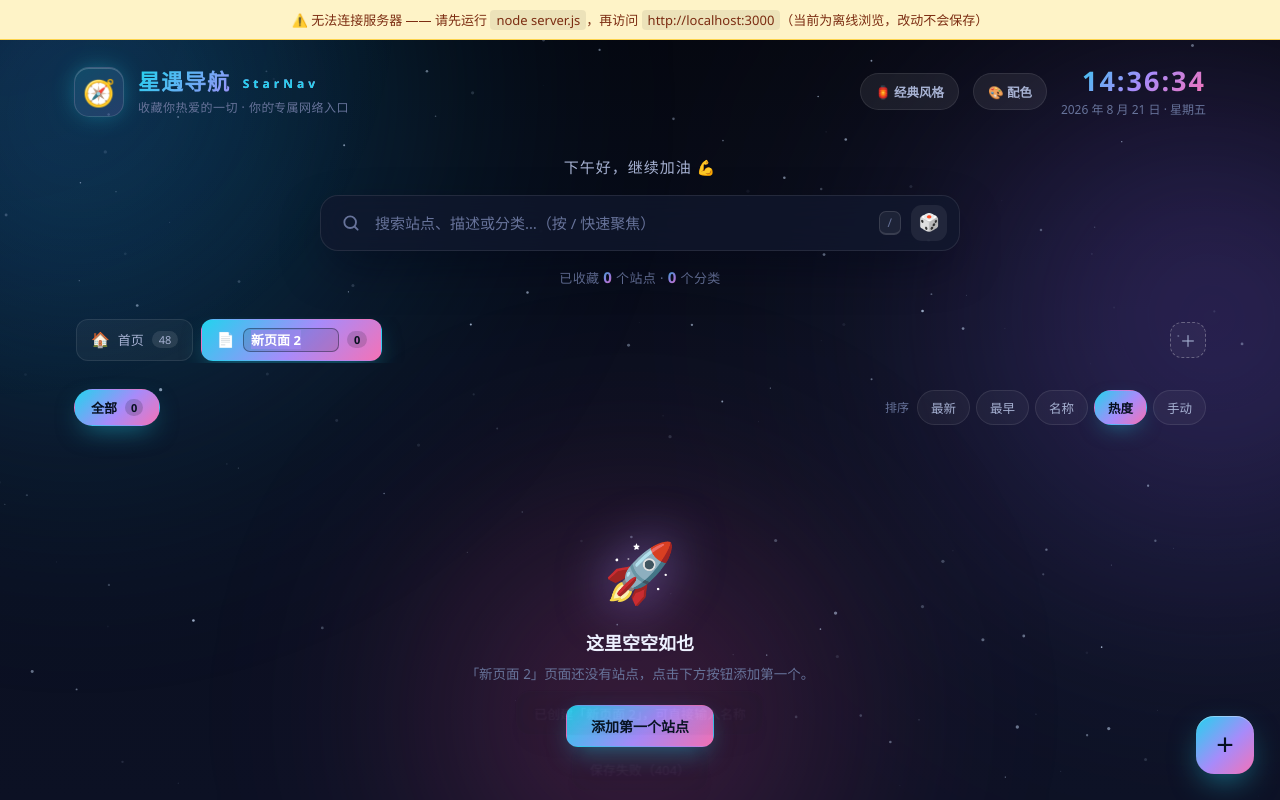
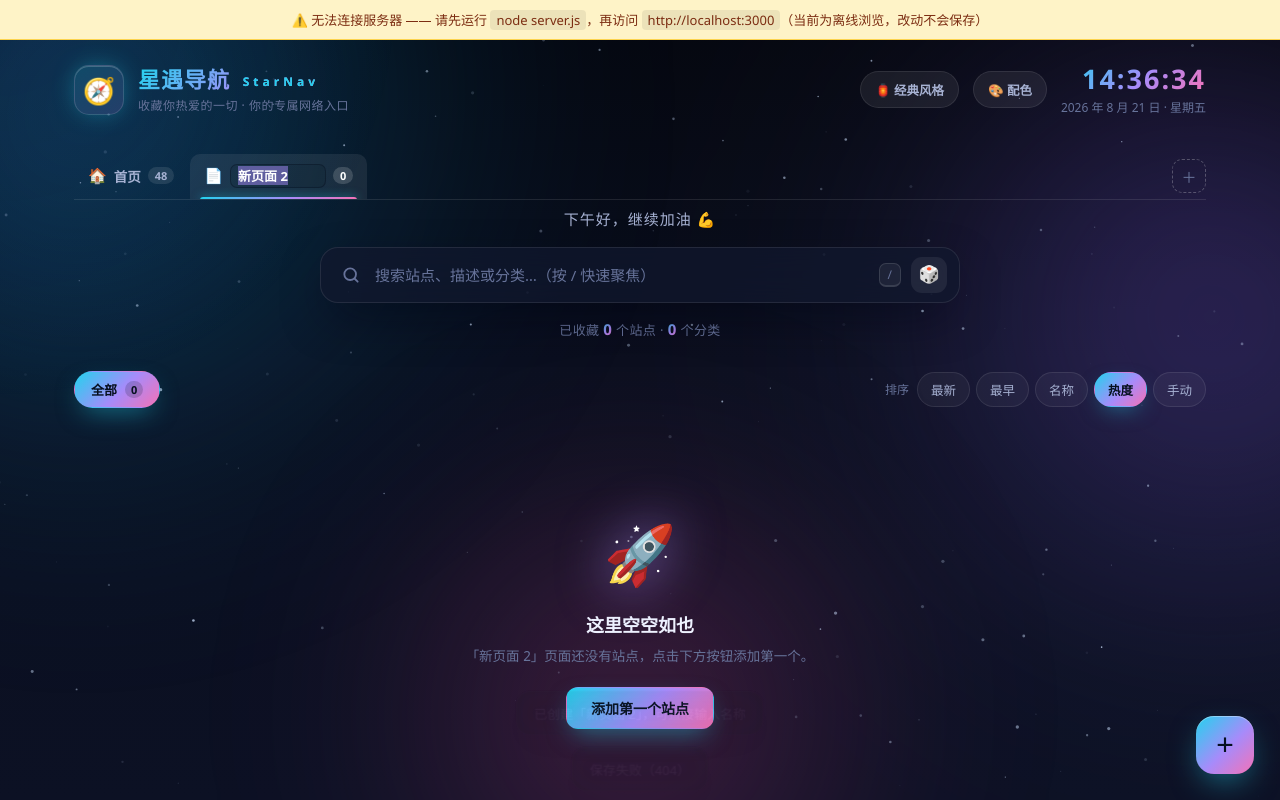
Before and after one commit to caigen18/starnav, a website: page index.html in a window 1280 px wide. Both pictures are taken after a click on the button "新建页面". Shown: the top 800 px of the page. Drawn offline with Linux system fonts and the light colour scheme; no server answers.

Commit message:
自定义页面标签栏改版：置顶 + 下划线式标签样式（与分类胶囊明显区分）
- 标签栏移到顶栏正下方
- 页面标签改为浏览器标签页风格：透明底、渐变下划线指示当前页
- 与分类胶囊（圆角药丸）视觉完全区分

```diff
--- a/css/style.css
+++ b/css/style.css
@@ -110,7 +110,7 @@ body {
   align-items: center;
   justify-content: space-between;
   gap: 16px;
-  padding: 26px 0 30px;
+  padding: 24px 0 18px;
 }
 
 .logo { display: flex; align-items: center; gap: 14px; }
@@ -330,21 +330,24 @@ body {
 }
 .chip.active .cnt { background: rgba(6, 16, 31, 0.18); color: inherit; }
 
-/* ---- 页面标签栏（自定义页面） ---- */
+/* ---- 页面标签栏（自定义页面）----
+   下划线式标签（类浏览器标签页）：与分类胶囊（圆角药丸）明显区分
+   ------------------------------------------------------------ */
 
 .pages-bar {
   display: flex;
   align-items: center;
-  gap: 10px;
-  margin-top: 24px;
+  gap: 12px;
+  margin-top: 20px;
+  padding-bottom: 0;
+  border-bottom: 1px solid rgba(255, 255, 255, 0.1);
 }
 .pages-tabs {
   position: relative;
   display: flex;
-  gap: 8px;
+  gap: 2px;
   overflow-x: auto;
   scrollbar-width: none;
-  padding: 2px;
   flex: 1;
   min-width: 0;
 }
@@ -354,27 +357,36 @@ body {
   position: relative;
   display: flex;
   align-items: center;
-  gap: 8px;
+  gap: 7px;
   flex-shrink: 0;
-  padding: 8px 14px;
-  font-size: 13px;
-  font-weight: 500;
+  padding: 10px 14px 11px;
+  font-size: 13.5px;
+  font-weight: 600;
   color: var(--text-1);
-  background: rgba(255, 255, 255, 0.045);
-  border: 1px solid var(--glass-border);
-  border-radius: 12px;
+  background: transparent;
+  border: 0;
+  border-radius: 10px 10px 0 0;
   cursor: pointer;
   user-select: none;
   white-space: nowrap;
-  transition: transform 0.2s, background 0.25s, color 0.25s, border-color 0.25s, box-shadow 0.25s;
+  transition: color 0.25s, background 0.25s;
 }
-.page-tab:hover { transform: translateY(-2px); color: var(--text-0); border-color: rgba(255, 255, 255, 0.2); background: rgba(255, 255, 255, 0.09); }
+.page-tab:hover { color: #fff; background: rgba(255, 255, 255, 0.06); }
 .page-tab.active {
-  color: #06101f;
-  font-weight: 700;
+  color: #fff;
+  background: rgba(255, 255, 255, 0.08);
+}
+/* 激活标签的渐变下划线（压住栏底线，像浏览器当前标签） */
+.page-tab.active::after {
+  content: '';
+  position: absolute;
+  left: 10px;
+  right: 10px;
+  bottom: -1px;
+  height: 3px;
+  border-radius: 3px 3px 0 0;
   background: var(--grad-main);
-  border-color: transparent;
-  box-shadow: 0 10px 26px -8px rgba(34, 211, 238, 0.5);
+  box-shadow: 0 0 10px color-mix(in srgb, var(--accent-1) 60%, transparent);
 }
 .page-ico { font-size: 15px; line-height: 1; }
 .page-cnt {
@@ -386,7 +398,7 @@ body {
   border-radius: 999px;
   background: rgba(255, 255, 255, 0.1);
 }
-.page-tab.active .page-cnt { background: rgba(6, 16, 31, 0.16); }
+.page-tab.active .page-cnt { background: rgba(255, 255, 255, 0.16); }
 
 .page-ops { display: none; align-items: center; gap: 2px; margin-left: 2px; }
 .page-tab:hover .page-ops { display: flex; }
@@ -419,17 +431,17 @@ body {
 
 .page-add {
   flex-shrink: 0;
-  width: 36px; height: 36px;
+  width: 34px; height: 34px;
   display: grid; place-items: center;
-  font-size: 16px;
-  color: var(--text-1);
-  background: rgba(255, 255, 255, 0.04);
-  border: 1px dashed rgba(255, 255, 255, 0.28);
-  border-radius: 12px;
+  font-size: 15px;
+  color: var(--text-2);
+  background: transparent;
+  border: 1px dashed rgba(255, 255, 255, 0.25);
+  border-radius: 10px;
   cursor: pointer;
   transition: color 0.25s, border-color 0.25s, background 0.25s, transform 0.25s;
 }
-.page-add:hover { color: #fff; border-color: rgba(34, 211, 238, 0.7); background: rgba(34, 211, 238, 0.12); transform: rotate(90deg); }
+.page-add:hover { color: #fff; border-color: rgba(34, 211, 238, 0.7); background: rgba(34, 211, 238, 0.1); transform: rotate(90deg); }
 
 /* ---- 分类 + 排序工具栏 ---- */
 
@@ -1030,8 +1042,29 @@ mark {
   -webkit-text-fill-color: var(--c-main);
 }
 
-/* 页面标签 / 分类 / 排序 */
-[data-theme="classic"] .page-tab,
+/* 页面标签（下划线式）/ 分类 / 排序 */
+[data-theme="classic"] .pages-bar { border-bottom-color: #d5d5d5; }
+[data-theme="classic"] .page-tab {
+  color: #666;
+  background: transparent;
+  border: 0;
+  border-radius: 0;
+}
+[data-theme="classic"] .page-tab:hover {
+  color: var(--c-main);
+  background: rgba(0, 0, 0, 0.04);
+  transform: none;
+}
+[data-theme="classic"] .page-tab.active {
+  color: var(--c-main);
+  font-weight: 700;
+  background: rgba(0, 0, 0, 0.05);
+}
+[data-theme="classic"] .page-tab.active::after {
+  background: var(--c-main);
+  box-shadow: none;
+}
+
 [data-theme="classic"] .chip,
 [data-theme="classic"] .sort-btn {
   color: #333;
@@ -1039,7 +1072,6 @@ mark {
   border: 1px solid #d5d5d5;
   border-radius: 0;
 }
-[data-theme="classic"] .page-tab:hover,
 [data-theme="classic"] .chip:hover,
 [data-theme="classic"] .sort-btn:hover {
   color: var(--c-main);
@@ -1047,7 +1079,6 @@ mark {
   border-color: var(--c-main);
   transform: none;
 }
-[data-theme="classic"] .page-tab.active,
 [data-theme="classic"] .chip.active,
 [data-theme="classic"] .sort-btn.active {
   color: #fff;
@@ -1058,9 +1089,10 @@ mark {
 }
 [data-theme="classic"] .chip .cnt,
 [data-theme="classic"] .page-cnt { background: #eee; color: #666; }
-[data-theme="classic"] .chip.active .cnt,
-[data-theme="classic"] .page-tab.active .page-cnt { background: rgba(255, 255, 255, 0.28); color: #fff; }
+[data-theme="classic"] .chip.active .cnt { background: rgba(255, 255, 255, 0.28); color: #fff; }
+[data-theme="classic"] .page-tab.active .page-cnt { background: color-mix(in srgb, var(--c-main) 14%, transparent); color: var(--c-main); }
 [data-theme="classic"] .page-op:hover { background: rgba(0, 0, 0, 0.08); }
+[data-theme="classic"] .page-rename { background: #fff; border-color: #ccc; color: #333; }
 [data-theme="classic"] .page-add {
   color: #666;
   background: #fff;
--- a/index.html
+++ b/index.html
@@ -51,6 +51,12 @@
       </div>
     </header>
 
+    <!-- 页面标签栏（自定义页面）：置于顶栏正下方，下划线式，与分类胶囊明显区分 -->
+    <div class="pages-bar" role="tablist" aria-label="自定义页面">
+      <div class="pages-tabs" id="pagesTabs"></div>
+      <button class="page-add" id="pageAdd" type="button" title="新建页面" aria-label="新建页面">＋</button>
+    </div>
+
     <main>
       <section class="hero">
         <p class="greeting" id="greeting">✦</p>
@@ -69,12 +75,6 @@
 
         <div class="stats" id="stats"></div>
       </section>
-
-      <!-- 页面标签栏（自定义页面） -->
-      <div class="pages-bar" role="tablist" aria-label="自定义页面">
-        <div class="pages-tabs" id="pagesTabs"></div>
-        <button class="page-add" id="pageAdd" type="button" title="新建页面" aria-label="新建页面">＋</button>
-      </div>
 
       <!-- 分类 + 排序工具栏 -->
       <div class="toolbar">
```
